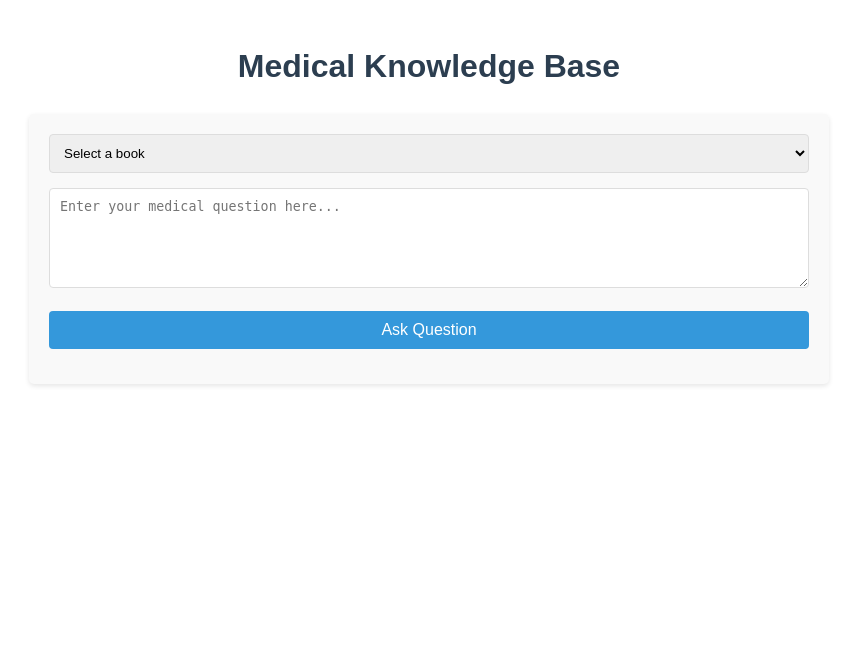
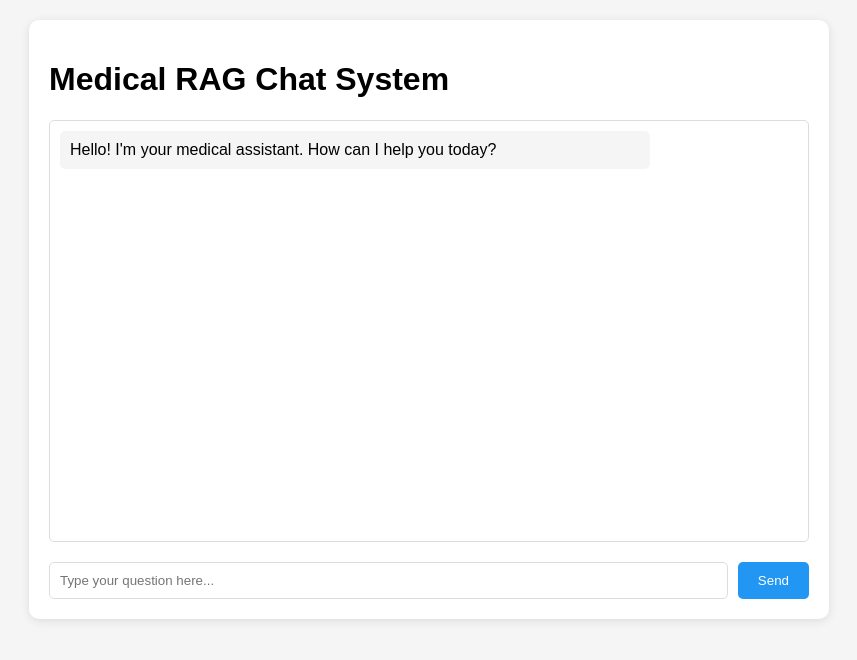
Before and after one commit to Barababan/rag2, a Flask app: page / in a window 1280 px wide. Shown: the top 660 px of the page, without its empty margins (211-1068 px from the left). Run offline with Flask 3, Linux system fonts and the light colour scheme.

Commit message:
Add web interface for chat system

```diff
--- a/templates/index.html
+++ b/templates/index.html
@@ -3,160 +3,164 @@
 <head>
     <meta charset="UTF-8">
     <meta name="viewport" content="width=device-width, initial-scale=1.0">
-    <title>Medical Knowledge Base</title>
+    <title>Medical RAG Chat System</title>
     <style>
         body {
             font-family: Arial, sans-serif;
-            line-height: 1.6;
             max-width: 800px;
             margin: 0 auto;
             padding: 20px;
-            color: #333;
+            background-color: #f5f5f5;
         }
-        h1 {
-            color: #2c3e50;
-            text-align: center;
+        .chat-container {
+            background-color: white;
+            border-radius: 10px;
+            box-shadow: 0 2px 10px rgba(0,0,0,0.1);
+            padding: 20px;
+            margin-bottom: 20px;
         }
-        .container {
-            background-color: #f9f9f9;
+        .chat-messages {
+            height: 400px;
+            overflow-y: auto;
+            padding: 10px;
+            border: 1px solid #ddd;
             border-radius: 5px;
-            padding: 20px;
-            box-shadow: 0 2px 5px rgba(0,0,0,0.1);
+            margin-bottom: 20px;
         }
-        select, textarea, button {
-            width: 100%;
+        .message {
+            margin-bottom: 10px;
             padding: 10px;
-            margin-bottom: 15px;
+            border-radius: 5px;
+        }
+        .user-message {
+            background-color: #e3f2fd;
+            margin-left: 20%;
+        }
+        .bot-message {
+            background-color: #f5f5f5;
+            margin-right: 20%;
+        }
+        .input-container {
+            display: flex;
+            gap: 10px;
+        }
+        #user-input {
+            flex-grow: 1;
+            padding: 10px;
             border: 1px solid #ddd;
-            border-radius: 4px;
-            box-sizing: border-box;
-        }
-        textarea {
-            height: 100px;
-            resize: vertical;
+            border-radius: 5px;
         }
         button {
-            background-color: #3498db;
+            padding: 10px 20px;
+            background-color: #2196f3;
             color: white;
             border: none;
+            border-radius: 5px;
             cursor: pointer;
-            font-size: 16px;
         }
         button:hover {
-            background-color: #2980b9;
+            background-color: #1976d2;
         }
-        #result {
-            margin-top: 20px;
-            padding: 15px;
-            border: 1px solid #ddd;
-            border-radius: 4px;
-            background-color: white;
-            display: none;
-        }
-        .source {
-            margin-top: 10px;
-            padding: 10px;
-            background-color: #f1f1f1;
-            border-radius: 4px;
+        .sources {
+            font-size: 0.8em;
+            color: #666;
+            margin-top: 5px;
         }
         .loading {
+            display: none;
             text-align: center;
-            display: none;
+            margin: 10px 0;
         }
     </style>
 </head>
 <body>
-    <h1>Medical Knowledge Base</h1>
-
-    <div class="container">
-        <select id="book-select">
-            <option value="">Select a book</option>
-            {% for book in books %}
-            <option value="{{ book }}">{{ book }}</option>
-            {% endfor %}
-        </select>
-
-        <textarea id="question" placeholder="Enter your medical question here..."></textarea>
-
-        <button id="submit-btn">Ask Question</button>
-
+    <div class="chat-container">
+        <h1>Medical RAG Chat System</h1>
+        <div class="chat-messages" id="chat-messages">
+            <div class="message bot-message">
+                Hello! I'm your medical assistant. How can I help you today?
+            </div>
+        </div>
         <div class="loading" id="loading">
-            <p>Searching for answer...</p>
+            Thinking...
         </div>
-
-        <div id="result">
-            <h3>Answer:</h3>
-            <div id="answer"></div>
-
-            <h3>Sources:</h3>
-            <div id="sources"></div>
+        <div class="input-container">
+            <input type="text" id="user-input" placeholder="Type your question here..." />
+            <button onclick="sendMessage()">Send</button>
         </div>
     </div>
 
     <script>
-        document.getElementById('submit-btn').addEventListener('click', async () => {
-            const bookSelect = document.getElementById('book-select');
-            const questionInput = document.getElementById('question');
-            const loadingDiv = document.getElementById('loading');
-            const resultDiv = document.getElementById('result');
-            const answerDiv = document.getElementById('answer');
-            const sourcesDiv = document.getElementById('sources');
+        let conversationHistory = [];
 
-            const book = bookSelect.value;
-            const question = questionInput.value.trim();
+        function addMessage(message, isUser = false) {
+            const chatMessages = document.getElementById('chat-messages');
+            const messageDiv = document.createElement('div');
+            messageDiv.className = `message ${isUser ? 'user-message' : 'bot-message'}`;
 
-            if (!book) {
-                alert('Please select a book');
-                return;
+            if (isUser) {
+                messageDiv.textContent = message;
+            } else {
+                messageDiv.innerHTML = message;
             }
 
-            if (!question) {
-                alert('Please enter a question');
-                return;
-            }
+            chatMessages.appendChild(messageDiv);
+            chatMessages.scrollTop = chatMessages.scrollHeight;
+        }
 
-            // Show loading
-            loadingDiv.style.display = 'block';
-            resultDiv.style.display = 'none';
+        async function sendMessage() {
+            const userInput = document.getElementById('user-input');
+            const message = userInput.value.trim();
+
+            if (!message) return;
+
+            // Add user message to chat
+            addMessage(message, true);
+            userInput.value = '';
+
+            // Show loading indicator
+            document.getElementById('loading').style.display = 'block';
 
             try {
-                const response = await fetch('/query', {
+                const response = await fetch('https://rag-lvmqca.fly.dev/query', {
                     method: 'POST',
                     headers: {
-                        'Content-Type': 'application/json'
+                        'Content-Type': 'application/json',
                     },
-                    body: JSON.stringify({ book, question })
+                    body: JSON.stringify({
+                        question: message,
+                        conversation_history: conversationHistory
+                    })
                 });
 
                 const data = await response.json();
 
-                if (response.ok) {
-                    // Display answer
-                    answerDiv.textContent = data.answer;
+                // Update conversation history
+                conversationHistory.push({
+                    question: message,
+                    answer: data.answer
+                });
 
-                    // Display sources
-                    sourcesDiv.innerHTML = '';
-                    data.sources.forEach((source, index) => {
-                        const sourceDiv = document.createElement('div');
-                        sourceDiv.className = 'source';
-                        sourceDiv.innerHTML = `
-                            <p><strong>Source ${index + 1}:</strong> ${source.source}</p>
-                            <p><strong>Page:</strong> ${source.page}</p>
-                            <p><strong>Context:</strong> ${source.context}</p>
-                        `;
-                        sourcesDiv.appendChild(sourceDiv);
-                    });
+                // Add bot response to chat
+                let botResponse = data.answer;
+                if (data.sources && data.sources.length > 0) {
+                    botResponse += `<div class="sources">Sources: ${data.sources.join(', ')}</div>`;
+                }
+                addMessage(botResponse);
 
-                    // Show result
-                    resultDiv.style.display = 'block';
-                } else {
-                    alert(`Error: ${data.error || 'Unknown error'}`);
-                }
             } catch (error) {
-                alert(`Error: ${error.message}`);
+                console.error('Error:', error);
+                addMessage('Sorry, there was an error processing your request. Please try again.');
             } finally {
-                // Hide loading
-                loadingDiv.style.display = 'none';
+                // Hide loading indicator
+                document.getElementById('loading').style.display = 'none';
+            }
+        }
+
+        // Allow sending message with Enter key
+        document.getElementById('user-input').addEventListener('keypress', function(e) {
+            if (e.key === 'Enter') {
+                sendMessage();
             }
         });
     </script>
```
Also changed, not shown: main.py (+14 -13 lines).
